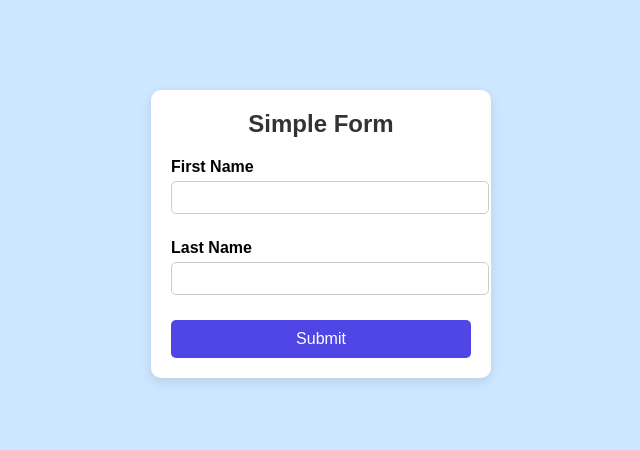
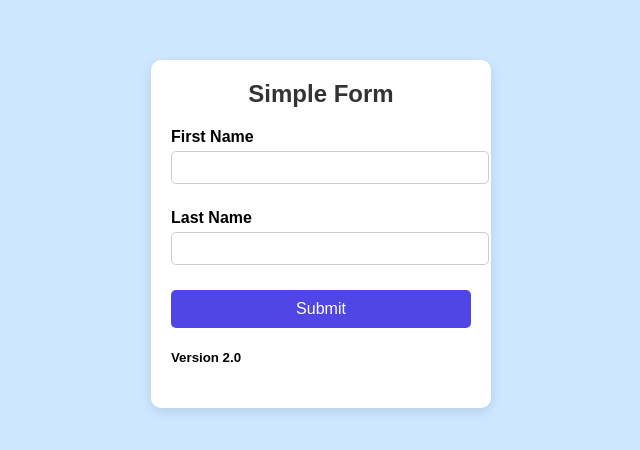
Before and after one commit to kishanchavan96/testRepoDev, a plain HTML site: page index.html in a window 1280 px wide. Shown: the part 166-616 px from the top of the page, without its empty margins (319-959 px from the left). Drawn offline with Linux system fonts and the light colour scheme.

Commit message:
Version2

```diff
--- a/index.html
+++ b/index.html
@@ -66,6 +66,7 @@
 
       <button type="submit">Submit</button>
     </form>
+	<h5>Version 2.0</h5>
   </div>
 </body>
 </html>
```
